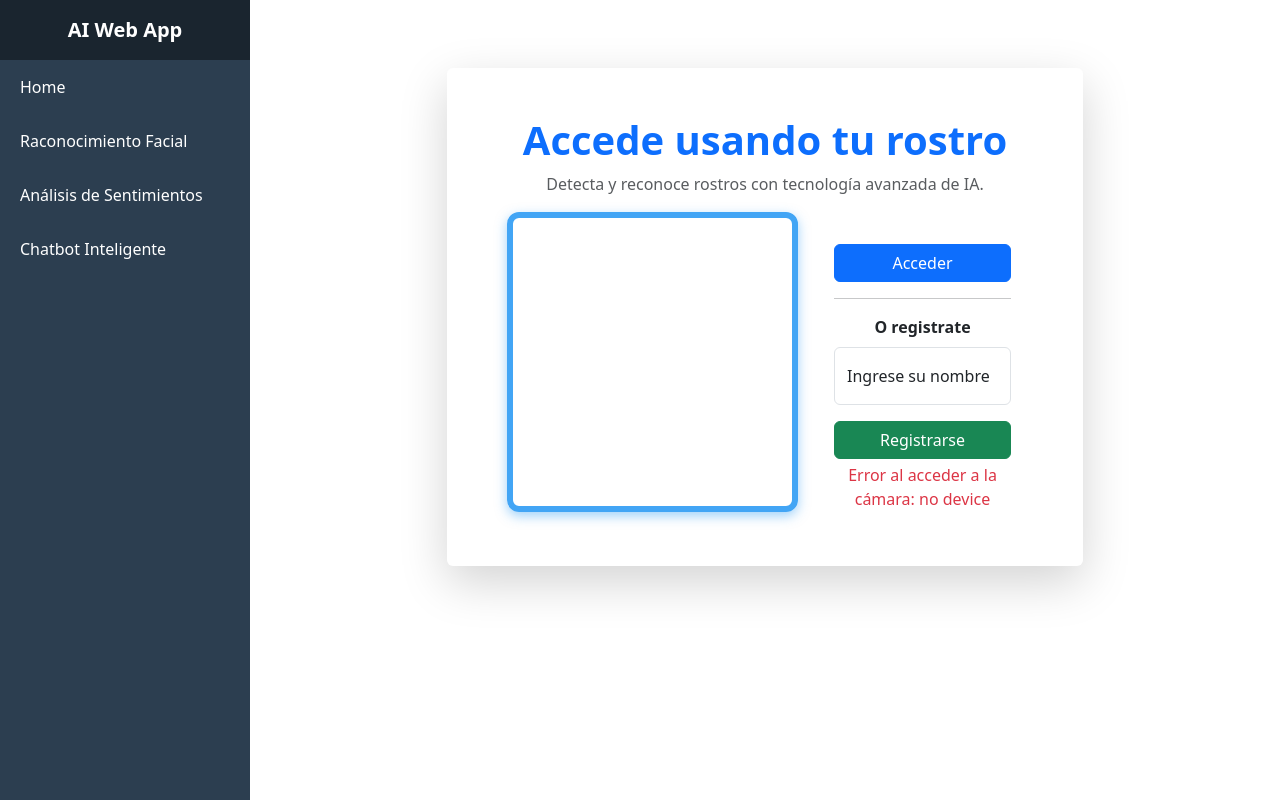
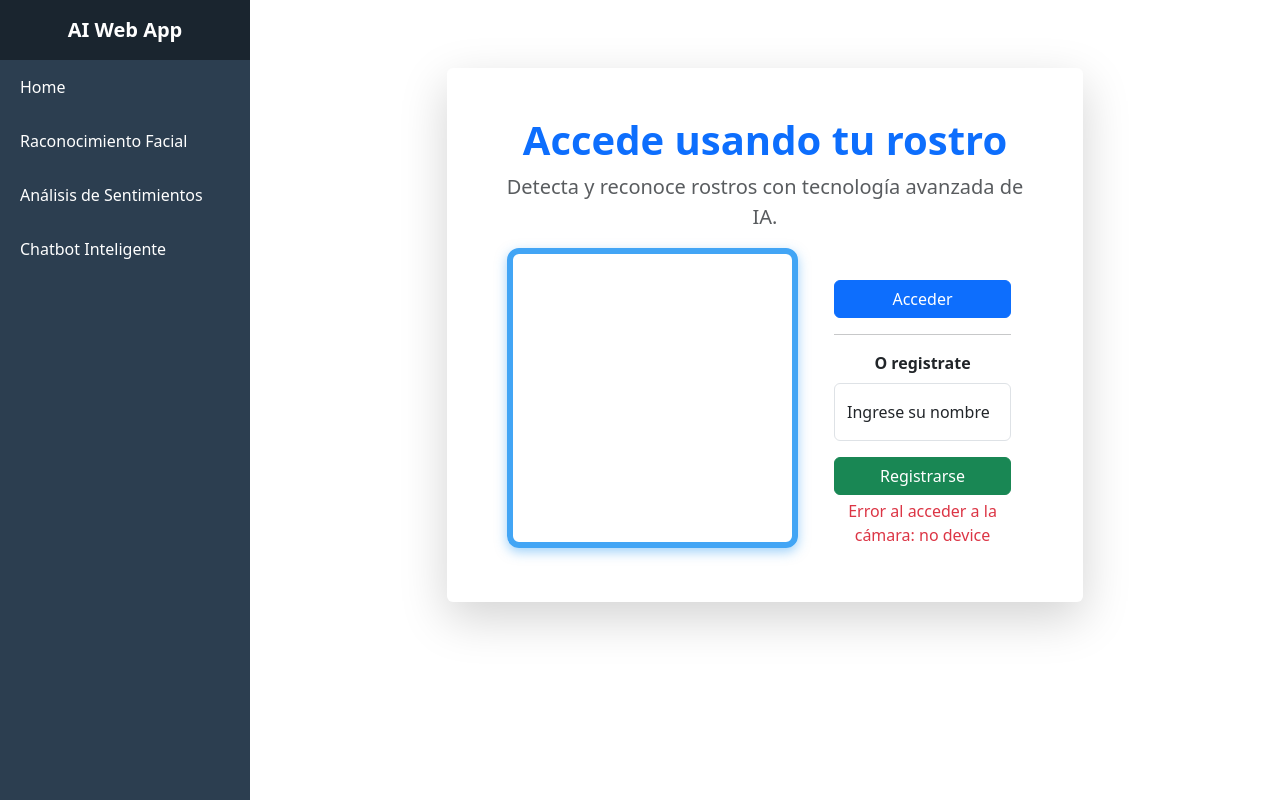
Before and after one commit to cbaldelomar/ai-web-app, a Flask app: page /facial_recognition in a window 1280 px wide. Run offline with Flask 3, Linux system fonts and the light colour scheme; parts of the project's set-up code (start-up, migrations or seed data) failed here and were passed over.

Commit message:
Update facial recognition page text and size

```diff
--- a/app/templates/facial_recognition.html
+++ b/app/templates/facial_recognition.html
@@ -7,7 +7,7 @@
             <div class="card shadow-lg border-0">
                 <div class="card-body p-5">
                     <h1 class="text-primary fw-bold">Accede usando tu rostro</h1>
-                    <p class="text-muted">Detecta y reconoce rostros con tecnología avanzada de IA.</p>
+                    <p class="text-muted fs-5">Detecta y reconoce rostros con tecnología avanzada de IA.</p>
 
                     <div class="container">
                         <div class="row align-items-center">
```
